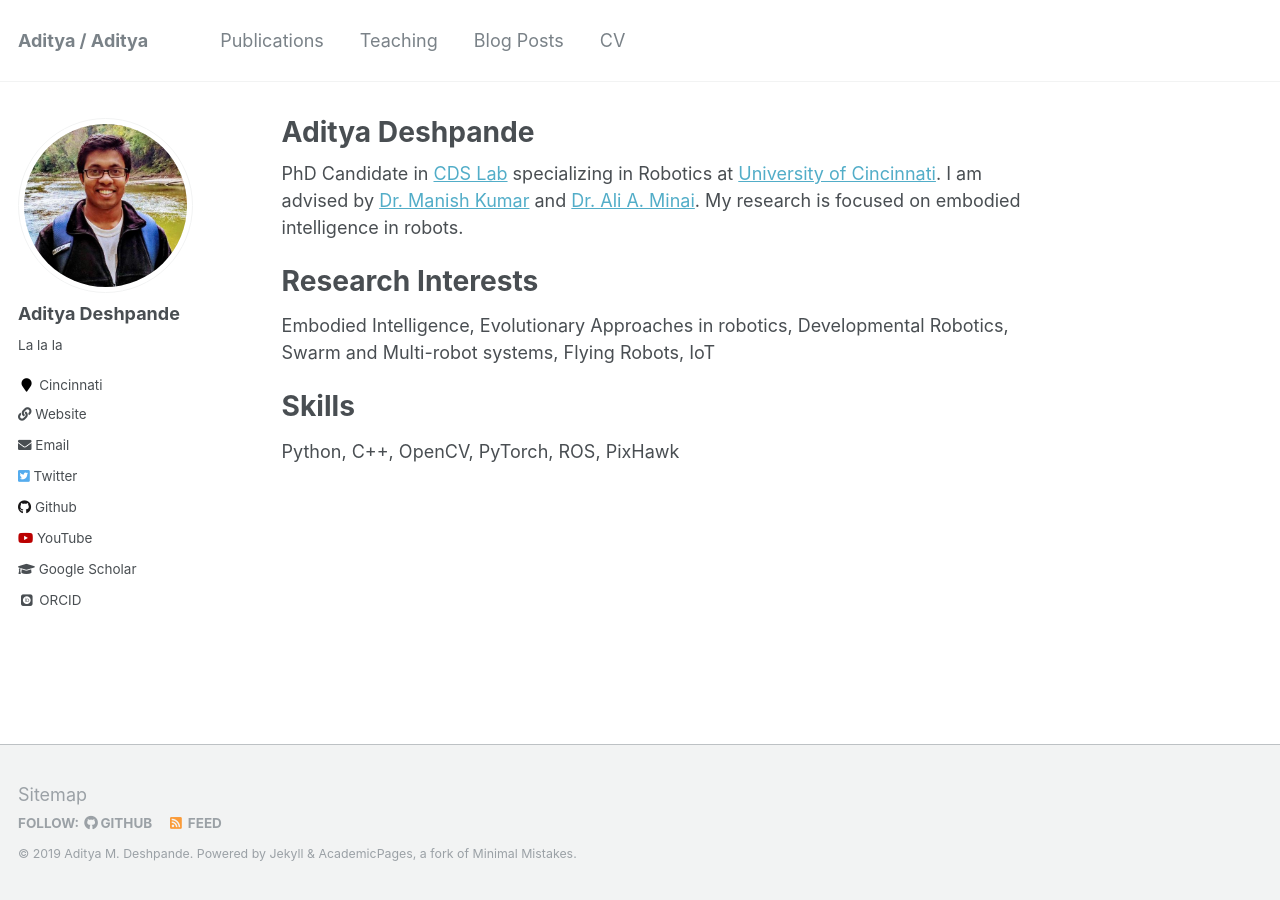
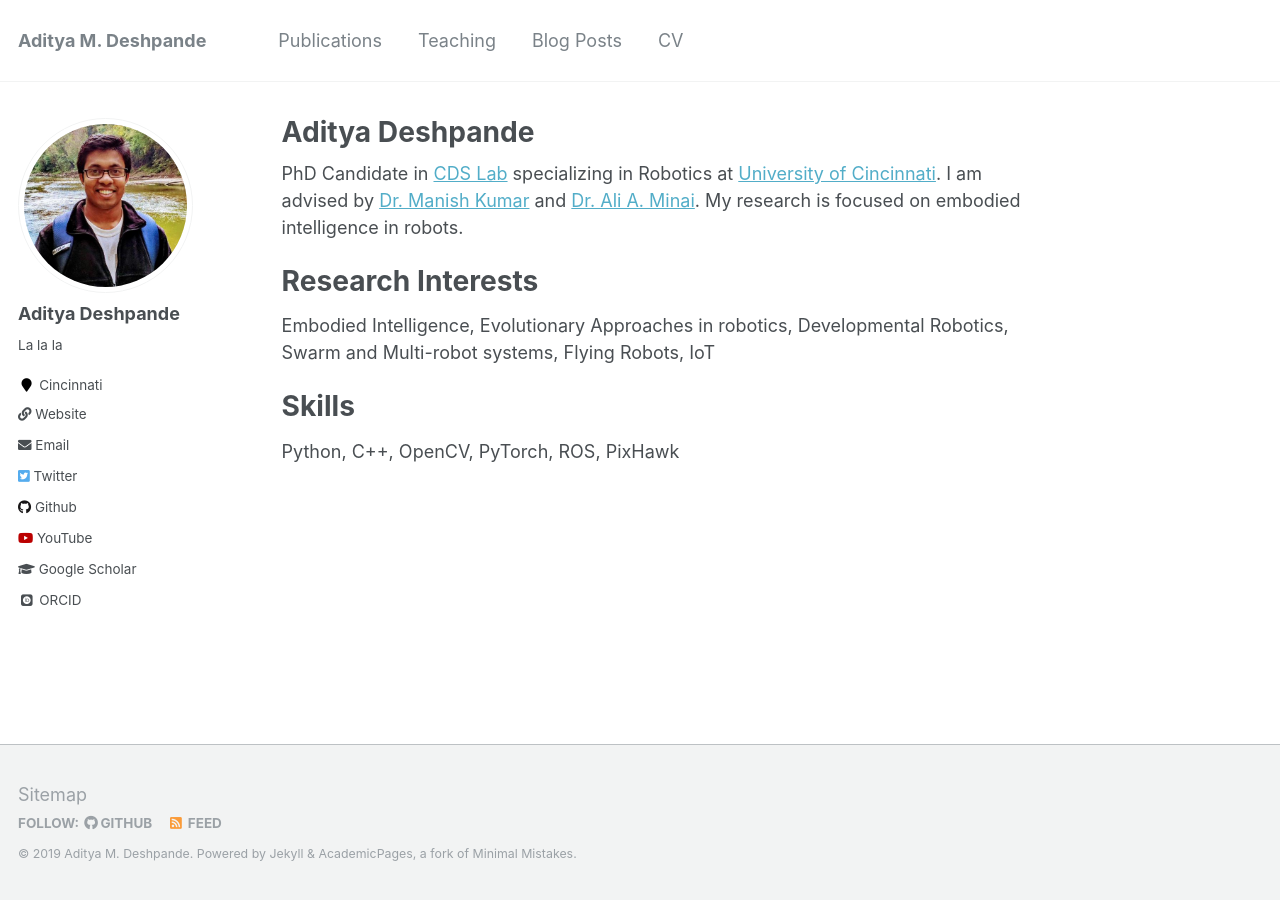
Before and after one commit to adipandas/adipandas.github.io, a Jekyll site: the page built from _pages/about.md, in a window 1280 px wide. Built offline with Jekyll 4.4.1, drawn with Linux system fonts in a browser that asks for light colours; some web fonts are replaced.

Commit message:
Update _config.yml

```diff
--- a/_config.yml
+++ b/_config.yml
@@ -7,7 +7,7 @@
 
 # Site Settings
 locale                   : "en-US"
-title                    : "Aditya / Aditya"
+title                    : "Aditya M. Deshpande"
 title_separator          : "-"
 name                     : &name "Aditya M. Deshpande"
 description              : &description "Robotics Software Developer | Pythonista-Pythoneer |"
```
